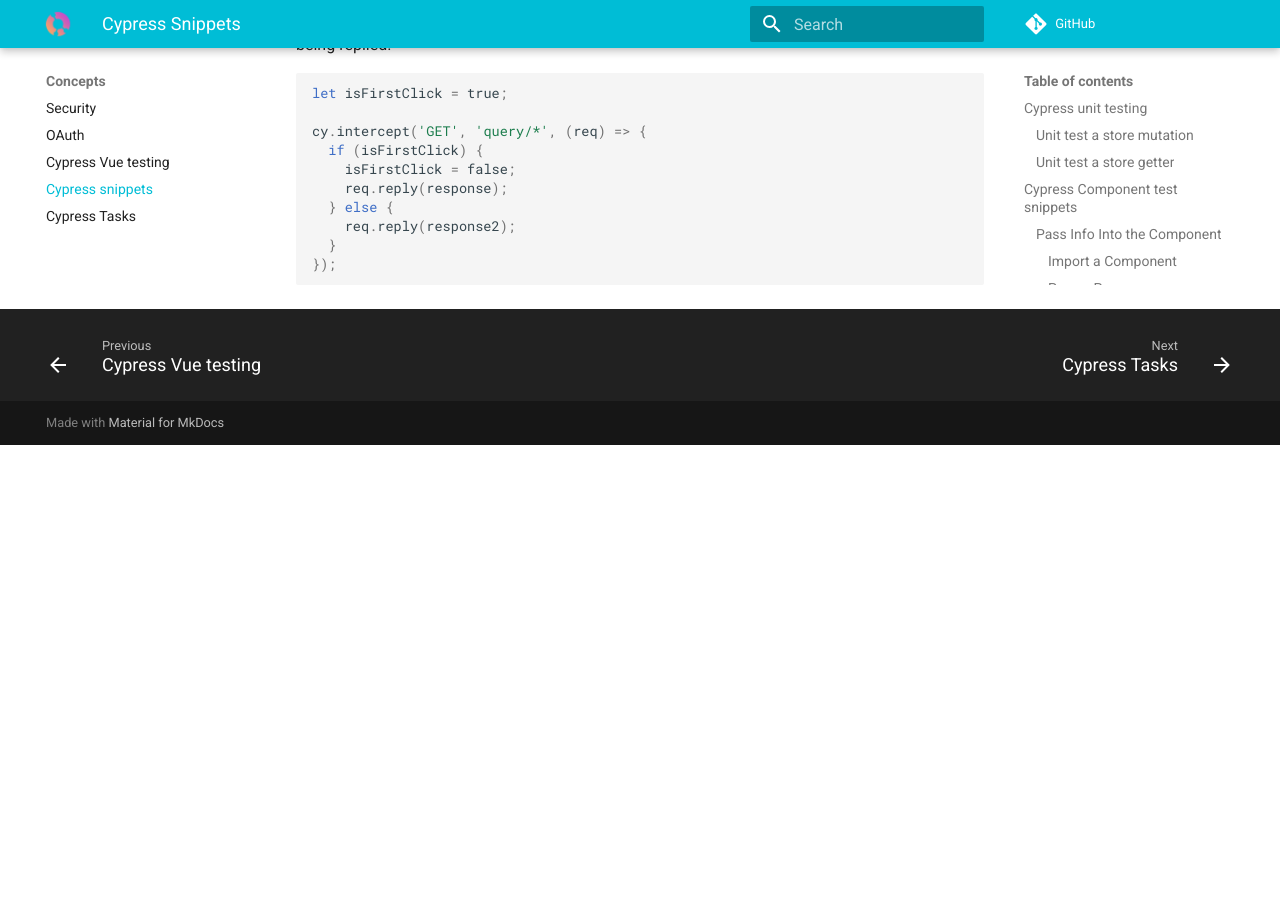
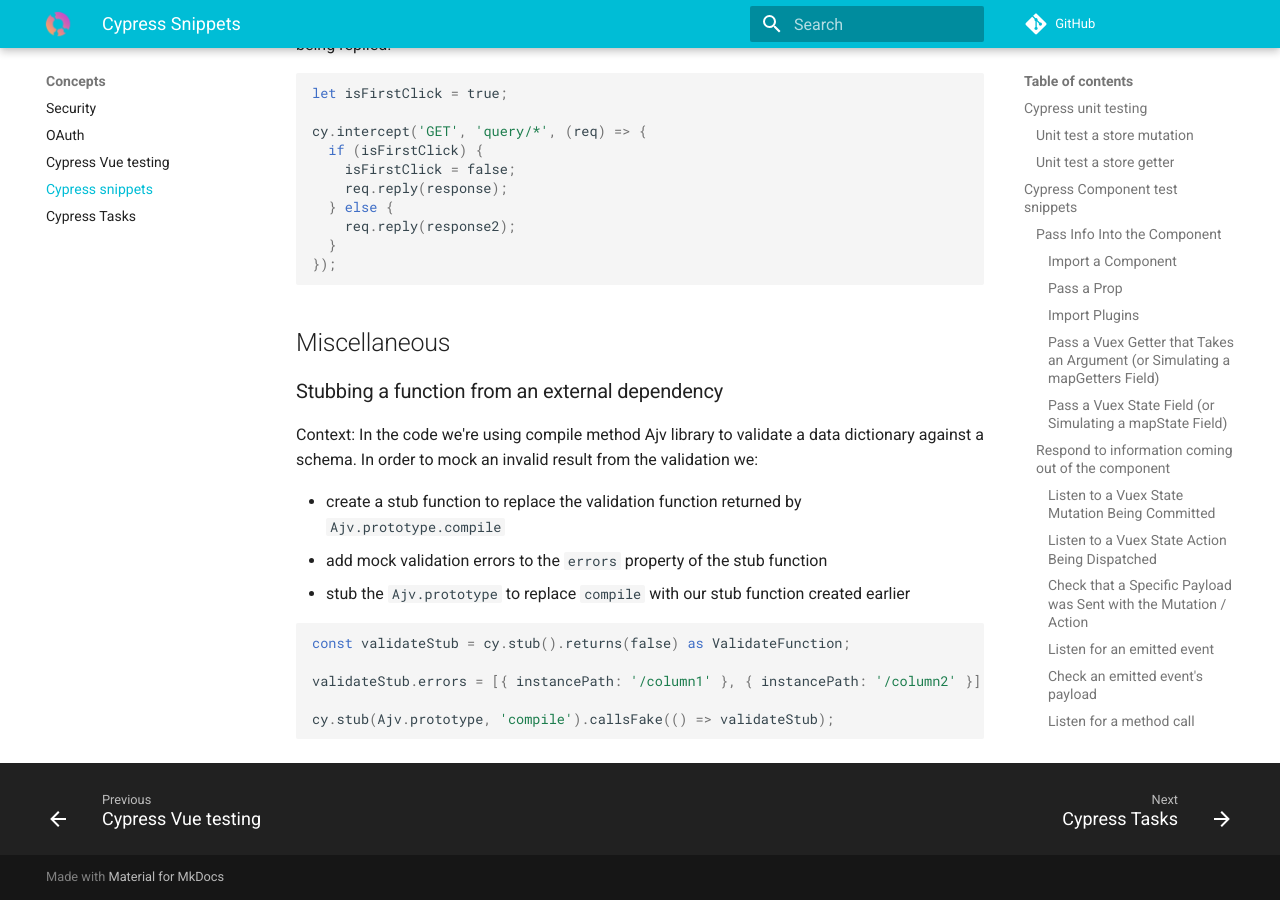
Before and after one commit to neurobagel/dev-docs, an MkDocs documentation site: the page built from docs/sections/Cypress Snippets.md, in a window 1280 px wide and 900 px high, scrolled down 6980 px. Built offline with MkDocs 1.6.1 and Material for MkDocs 9.7.7, drawn with Linux system fonts in a browser that asks for light colours; comment, search, counter and statistics services are not loaded; before the commit the page ends 7425 px from its top, so only the background shows below that.

Commit message:
Updated docs with a section on `Stubbing a function from an external dependency`

````diff
--- a/docs/sections/Cypress Snippets.md
+++ b/docs/sections/Cypress Snippets.md
@@ -356,3 +356,22 @@
   }
 });
 ```
+
+## Miscellaneous
+
+### Stubbing a function from an external dependency
+
+Context: In the code we're using compile method Ajv library to validate a data dictionary against a schema.
+In order to mock an invalid result from the validation we:
+
+- create a stub function to replace the validation function returned by `Ajv.prototype.compile`
+- add mock validation errors to the `errors` property of the stub function
+- stub the `Ajv.prototype` to replace `compile` with our stub function created earlier
+
+```TypeScript
+const validateStub = cy.stub().returns(false) as ValidateFunction;
+
+validateStub.errors = [{ instancePath: '/column1' }, { instancePath: '/column2' }];
+
+cy.stub(Ajv.prototype, 'compile').callsFake(() => validateStub);
+```
````
